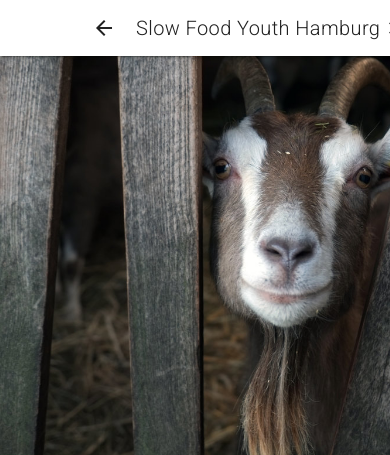
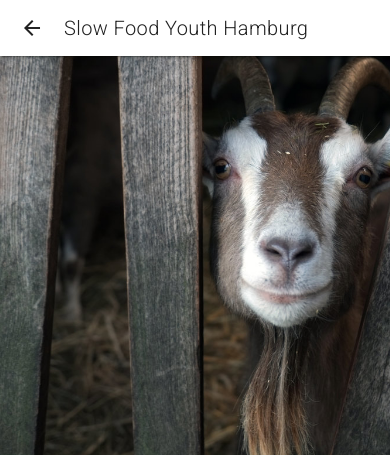
Before and after one commit to kunterbunt/slowfoodyouthh.de, a PHP site: page /artikel/blunk/index.html in a window 390 px wide. Shown: the top 455 px of the page. Run offline with PHP 8.4, Linux system fonts and the light colour scheme; some libraries are stand-ins or nearby versions.

Commit message:
fixed more mobile problems

```diff
--- a/layouts/artikel/single.html
+++ b/layouts/artikel/single.html
@@ -3,7 +3,7 @@
   <div class="mdl-layout mdl-js-layout mdl-layout--fixed-header">
     <header class="mdl-layout__header">
       <div class="mdl-layout__header-row">
-        <button class="mdl-button mdl-js-button"><a href={{.Site.BaseURL}}><i class="material-icons">arrow_back</i></a></button><span class="mdl-layout-title">Slow Food Youth Hamburg</span><i class="material-icons">keyboard_arrow_right</i><span>{{.Title}}</span>
+        <button class="mdl-button mdl-js-button"><a href={{.Site.BaseURL}}><i class="material-icons">arrow_back</i></a></button><span class="mdl-layout-title">Slow Food Youth Hamburg</span><i class="mdl-cell--hide-phone material-icons">keyboard_arrow_right</i><span class="mdl-cell--hide-phone">{{.Title}}</span>
       </div>
     </header>
     <main class="mdl-layout__content">
--- a/public/artikel/blunk/index.html
+++ b/public/artikel/blunk/index.html
@@ -14,7 +14,7 @@
   <div class="mdl-layout mdl-js-layout mdl-layout--fixed-header">
     <header class="mdl-layout__header">
       <div class="mdl-layout__header-row">
-        <button class="mdl-button mdl-js-button"><a href=http://slowfoodyouthh.de/><i class="material-icons">arrow_back</i></a></button><span class="mdl-layout-title">Slow Food Youth Hamburg</span><i class="material-icons">keyboard_arrow_right</i><span>Blunk</span>
+        <button class="mdl-button mdl-js-button"><a href=http://slowfoodyouthh.de/><i class="material-icons">arrow_back</i></a></button><span class="mdl-layout-title">Slow Food Youth Hamburg</span><i class="mdl-cell--hide-phone material-icons">keyboard_arrow_right</i><span class="mdl-cell--hide-phone">Blunk</span>
       </div>
     </header>
     <main class="mdl-layout__content">
--- a/public/css/article.css
+++ b/public/css/article.css
@@ -24,6 +24,8 @@ a {
   color: rgba(0, 0, 0, 0.87); }
   .mdl-layout__header a {
     color: rgba(0, 0, 0, 0.87); }
+  .mdl-layout__header .mdl-layout__header-row {
+    padding-left: 0; }
 
 img {
   max-height: 100%;
--- a/public/css/article.scss
+++ b/public/css/article.scss
@@ -6,6 +6,9 @@
   color: rgba(0, 0, 0, 0.87);
   a {
     color: rgba(0, 0, 0, 0.87);
+  }
+  .mdl-layout__header-row {
+    padding-left: 0;
   }
 }
 
--- a/static/css/article.css
+++ b/static/css/article.css
@@ -24,6 +24,8 @@ a {
   color: rgba(0, 0, 0, 0.87); }
   .mdl-layout__header a {
     color: rgba(0, 0, 0, 0.87); }
+  .mdl-layout__header .mdl-layout__header-row {
+    padding-left: 0; }
 
 img {
   max-height: 100%;
--- a/static/css/article.scss
+++ b/static/css/article.scss
@@ -6,6 +6,9 @@
   color: rgba(0, 0, 0, 0.87);
   a {
     color: rgba(0, 0, 0, 0.87);
+  }
+  .mdl-layout__header-row {
+    padding-left: 0;
   }
 }
 
```
Also changed, not shown: 2 other files.
